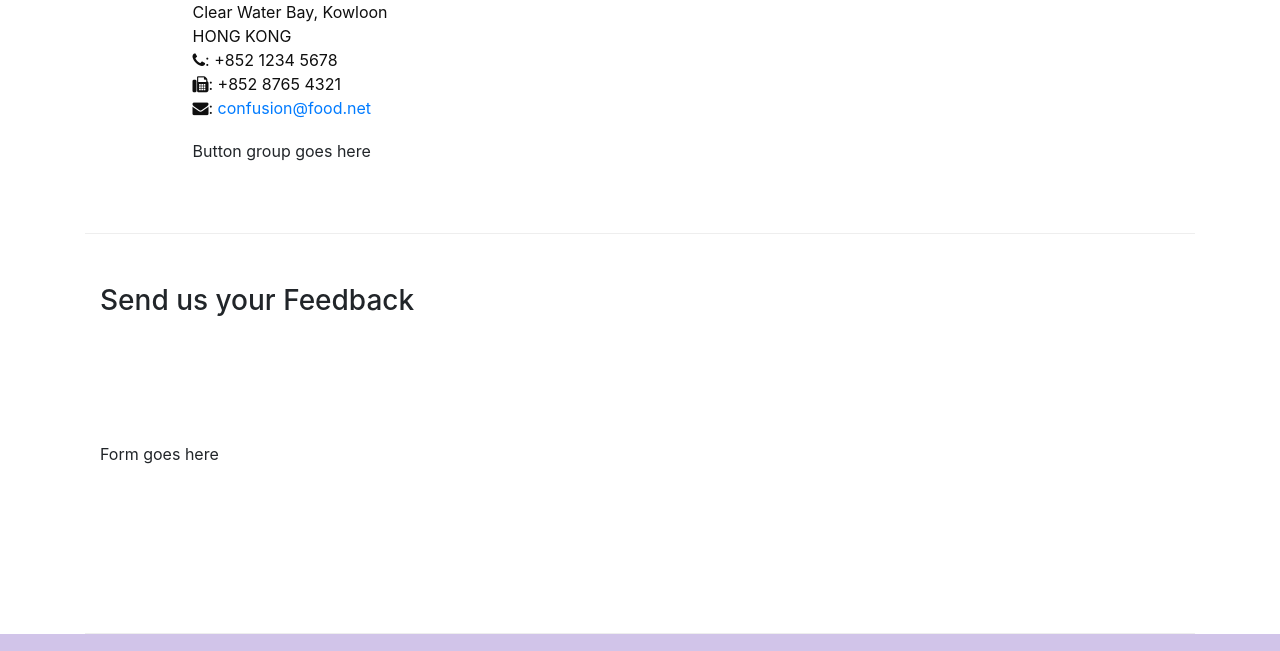
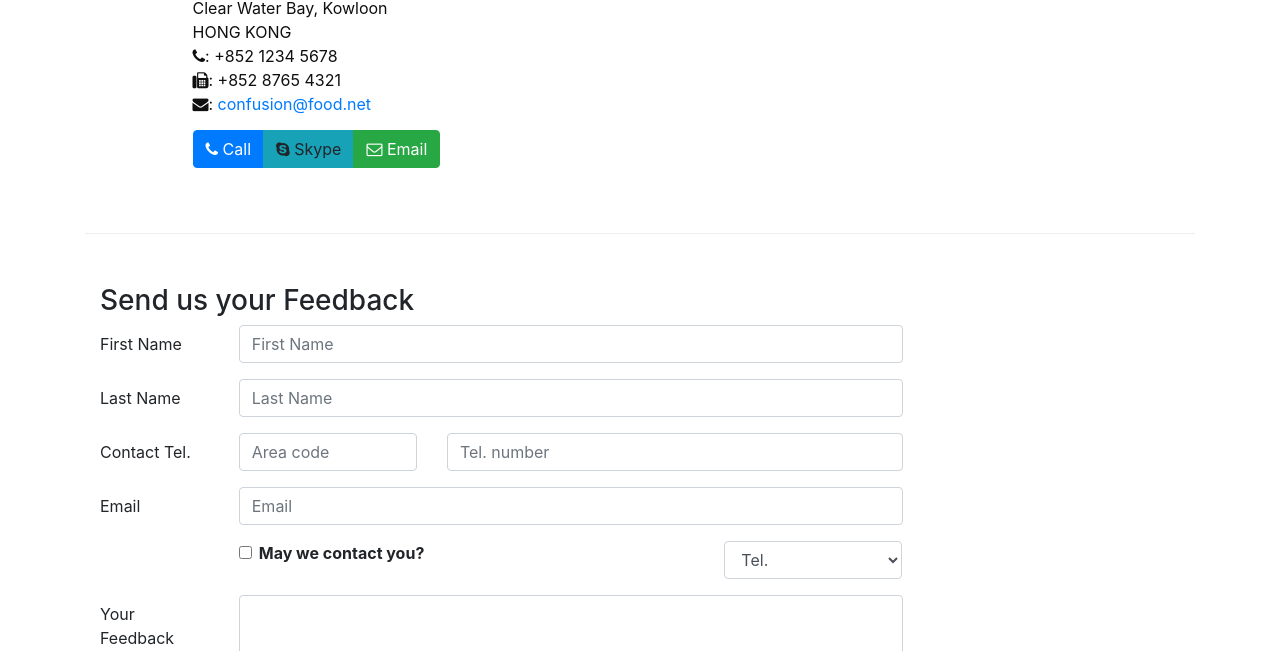
Before and after one commit to yagnesh25gehlot/Bootstrap-Intro, a website: page contactus.html in a window 1280 px wide. Shown: the part 631-1282 px from the top of the page. Drawn offline with nearby package versions, Linux system fonts and the light colour scheme.

Commit message:
bootstrap buttons and form

```diff
--- a/contactus.html
+++ b/contactus.html
@@ -79,7 +79,14 @@
                 <h5>Map of our Location</h5>
             </div>
             <div class="col-12 col-sm-11 offset-sm-1">
-                Button group goes here
+
+                <div class="btn-group" role="group">
+                    <a role="button" class="btn btn-primary" href="tel:+85212345678"><i class="fa fa-phone"></i> Call</a>
+                    <a role="button" class="btn btn-info"><i class="fa fa-skype"></i> Skype</a>
+                    <a role="button" class="btn btn-success" href="mailto:confusion@food.net"><i class="fa fa-envelope-o"></i> Email</a>
+                </div>
+
+
             </div>
         </div>
 
@@ -88,7 +95,79 @@
               <h3>Send us your Feedback</h3>
            </div>
             <div class="col-12 col-md-9">
-                Form goes here
+
+                <form>
+                    <div class="form-group row">
+                        <label for="firstname" class="col-md-2 col-form-label">First Name</label>
+                        <div class="col-md-10">
+                            <input type="text" class="form-control" id="firstname" name="firstname" placeholder="First Name">
+                        </div>
+                    </div>
+                    <div class="form-group row">
+                        <label for="lastname" class="col-md-2 col-form-label">Last Name</label>
+                        <div class="col-md-10">
+                            <input type="text" class="form-control" id="lastname" name="lastname" placeholder="Last Name">
+                        </div>
+                    </div>
+                    <div class="form-group row">
+                        <label for="telnum" class="col-12 col-md-2 col-form-label">Contact Tel.</label>
+                        <div class="col-5 col-md-3">
+                            <input type="tel" class="form-control" id="areacode" name="areacode" placeholder="Area code">
+                        </div>
+                        <div class="col-7 col-md-7">
+                            <input type="tel" class="form-control" id="telnum" name="telnum" placeholder="Tel. number">
+                        </div>
+                    </div>
+                    <div class="form-group row">
+                        <label for="emailid" class="col-md-2 col-form-label">Email</label>
+                        <div class="col-md-10">
+                            <input type="email" class="form-control" id="emailid" name="emailid" placeholder="Email">
+                        </div>
+                    </div>
+                    <div class="form-group row">
+                        <div class="col-md-6 offset-md-2">
+                            <div class="form-check">
+                                <input type="checkbox" class="form-check-input" name="approve" id="approve" value="">
+                                <label class="form-check-label" for="approve">
+                                    <strong>May we contact you?</strong>
+                                </label>
+                            </div>
+                        </div>
+                        <div class="col-md-3 offset-md-1">
+                            <select class="form-control">
+                                <option>Tel.</option>
+                                <option>Email</option>
+                            </select>
+                        </div>
+                    </div>
+                    <div class="form-group row">
+                        <label for="feedback" class="col-md-2 col-form-label">Your Feedback</label>
+                        <div class="col-md-10">
+                            <textarea class="form-control" id="feedback" name="feedback" rows="12"></textarea>
+                        </div>
+                    </div>
+                    <div class="form-group row">
+                        <div class="offset-md-2 col-md-10">
+                            <button type="submit" class="btn btn-primary">Send Feedback</button>
+                        </div>
+                    </div>
+
+
+
+
+
+
+
+
+
+
+                </form>
+
+
+
+
+
+
             </div>
              <div class="col-12 col-md">
             </div>
@@ -114,7 +193,7 @@
 		              121, Clear Water Bay Road<br>
 		              Clear Water Bay, Kowloon<br>
 		              HONG KONG<br>
-                      <i class="fa fa-phone fa-lg"></i>: +852 1234 5678<br>
+                      <i class="fa fa-phone fa-lg"></i>: +8290936884<br>
                       <i class="fa fa-fax fa-lg"></i>: +852 8765 4321<br>
                       <i class="fa fa-envelope fa-lg"></i>:
                       <a href="mailto:confusion@food.net">confusion@food.net</a>
```
Also changed, not shown: aboutus.html (+2 -2 lines), index.html (+2 -2 lines).
